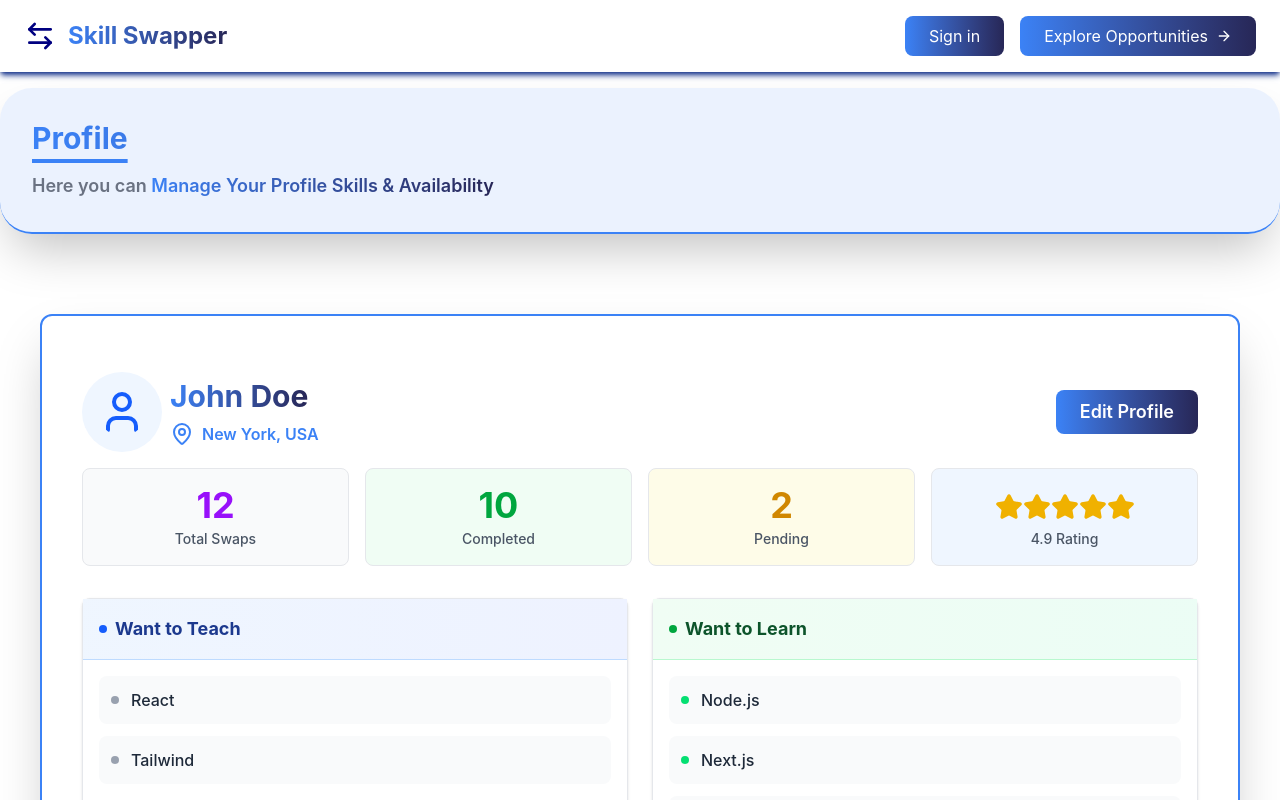
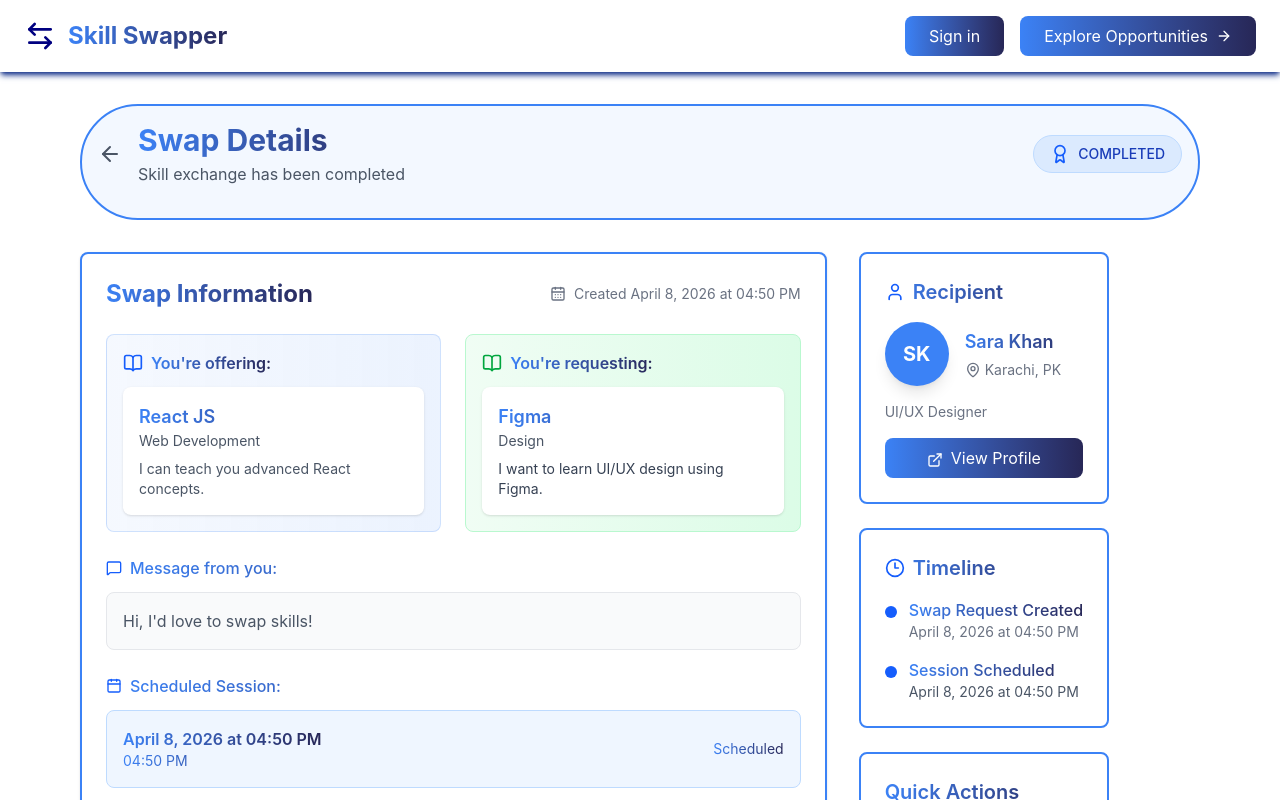
Before and after one commit to Bilal829-tech/skill-fyp, a React (Vite) app: page /users in a window 1280 px wide. Shown: the top 800 px of the page. Built offline with nearby package versions, Linux system fonts and the light colour scheme.

Commit message:
feat: add FeedbackModal component and implement SwapDetail page for managing skill exchange interactions

```diff
--- a/src/App.tsx
+++ b/src/App.tsx
@@ -6,8 +6,8 @@
 // import Profile from "./pages/profile.tsx"
 // import Skills from "./pages/skills.tsx"
 // import Users from "./pages/users.tsx"
-// import SwapDetail from "./pages/SwapDetail.tsx"
-import Profile from "./pages/profile.tsx"
+import SwapDetail from "./pages/SwapDetail.tsx"
+// import Profile from "./pages/profile.tsx"
 
 function App() {
   return (
@@ -21,7 +21,7 @@ function App() {
     //   <Route path="/swaps" element={<Swaps />} />
     //   <Route path="/users" element={<Users />} />
     // </Routes>
-    <Profile />
+    <SwapDetail />
 
   )
 }
--- a/src/components/FeedbackModal.tsx
+++ b/src/components/FeedbackModal.tsx
@@ -6,7 +6,7 @@ interface FeedbackModalProps {
   swap: any;
   currentUser: any;
   onClose: () => void;
-  onSuccess?: () => void;
+  onSuccess?: (feedback: { rating: number; comment: string }) => void;
 }
 
 const FeedbackModal = ({ isOpen, swap, currentUser, onClose, onSuccess }: FeedbackModalProps) => {
@@ -18,7 +18,7 @@ const FeedbackModal = ({ isOpen, swap, currentUser, onClose, onSuccess }: Feedba
   const handleSubmit = async () => {
     setSubmitting(true);
     try {
-      if (onSuccess) await onSuccess();
+      if (onSuccess) await onSuccess(feedbackForm);
       onClose();
     } catch (error) {
       console.error(error);
@@ -28,7 +28,7 @@ const FeedbackModal = ({ isOpen, swap, currentUser, onClose, onSuccess }: Feedba
   };
 
   const handleClose = () => {
-    setFeedbackForm({ rating: 5, comment: '' });
+    setFeedbackForm({ rating: 5, comment: `` });
     onClose();
   };
 
--- a/src/pages/SwapDetail.tsx
+++ b/src/pages/SwapDetail.tsx
@@ -28,7 +28,7 @@ const SwapDetail = () => {
   const { id } = useParams();
   const navigate = useNavigate();
   // Dummy user
-  const user = { id: '1', firstName: 'Bilal', lastName: 'Ahmed' };
+  const user = { id: '1', firstName: 'Bilal', lastName: 'Mustafa' };
   const [swap, setSwap] = useState<any>(null);
   const [loading, setLoading] = useState(true);
   const [updating, setUpdating] = useState(false);
@@ -117,17 +117,17 @@ const SwapDetail = () => {
     }, 500);
   };
 
-  const handleFeedbackSuccess = () => {
+  const handleFeedbackSuccess = (feedbackData?: { rating: number; comment: string }) => {
     setShowFeedbackModal(false);
     setCanGiveFeedback(false);
     setSwapFeedback([
       {
-        id: '1',
+        id: Date.now().toString(),
         giverId: user.id,
-        name: `$ {user.firstName} ${user.lastName}`,
-        rating: 5,
+        name: `${user.firstName} ${user.lastName}`,
+        rating: feedbackData?.rating || 5,
         date: new Date().toLocaleDateString(),
-        review: 'Great experience!'
+        review: feedbackData?.comment || ''
       }
     ]);
     toast.success('Feedback submitted!');
@@ -429,6 +429,11 @@ const SwapDetail = () => {
                 <FeedbackDisplay
                   feedback={swapFeedback}
                   currentUserId={user?.id || '1'}
+                  onDelete={(id) => {
+                    setSwapFeedback(prev => prev.filter(f => f.id !== id));
+                    setCanGiveFeedback(true);
+                    toast.success('Feedback deleted!');
+                  }}
                 />
               ) : (
                 <div className="text-center py-8">
--- a/src/pages/profile.tsx
+++ b/src/pages/profile.tsx
@@ -112,7 +112,7 @@ export default function Profile() {
         <div className="rounded-xl border-2 border-secondary shadow-2xl p-10">
 
           {/* Header Image Section */}
-          <div className='flex items-center gap-2 py-4'>
+          <div className='flex flex-col gap-4 md:flex-row items-center md:gap-2 py-4'>
             <div>
               <User className='text-blue-600 bg-blue-50 p-4 w-20 h-20 rounded-full' />
             </div>
@@ -122,7 +122,7 @@ export default function Profile() {
                 <MapPin className='text-secondary w-6 h-6' />{currentUser.from}
               </p>
             </div>
-            <div className='flex flex-col justify-center items-center gap-4'>
+            <div className='flex justify-center items-center gap-4'>
               <button onClick={handleProfileEdit} className='btn-gradient font-semibold text-lg cursor-pointer hover:scale-105'>
                 Edit Profile
               </button>
```
